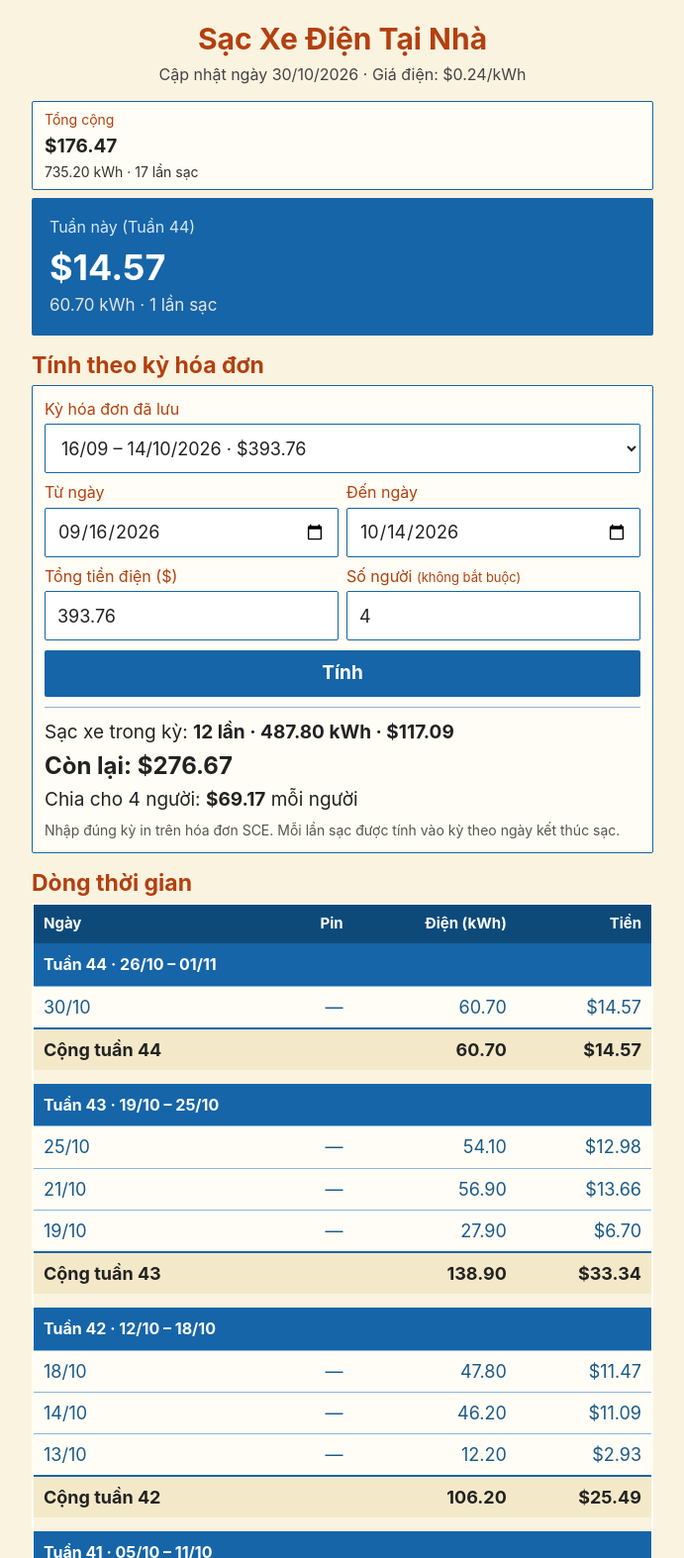
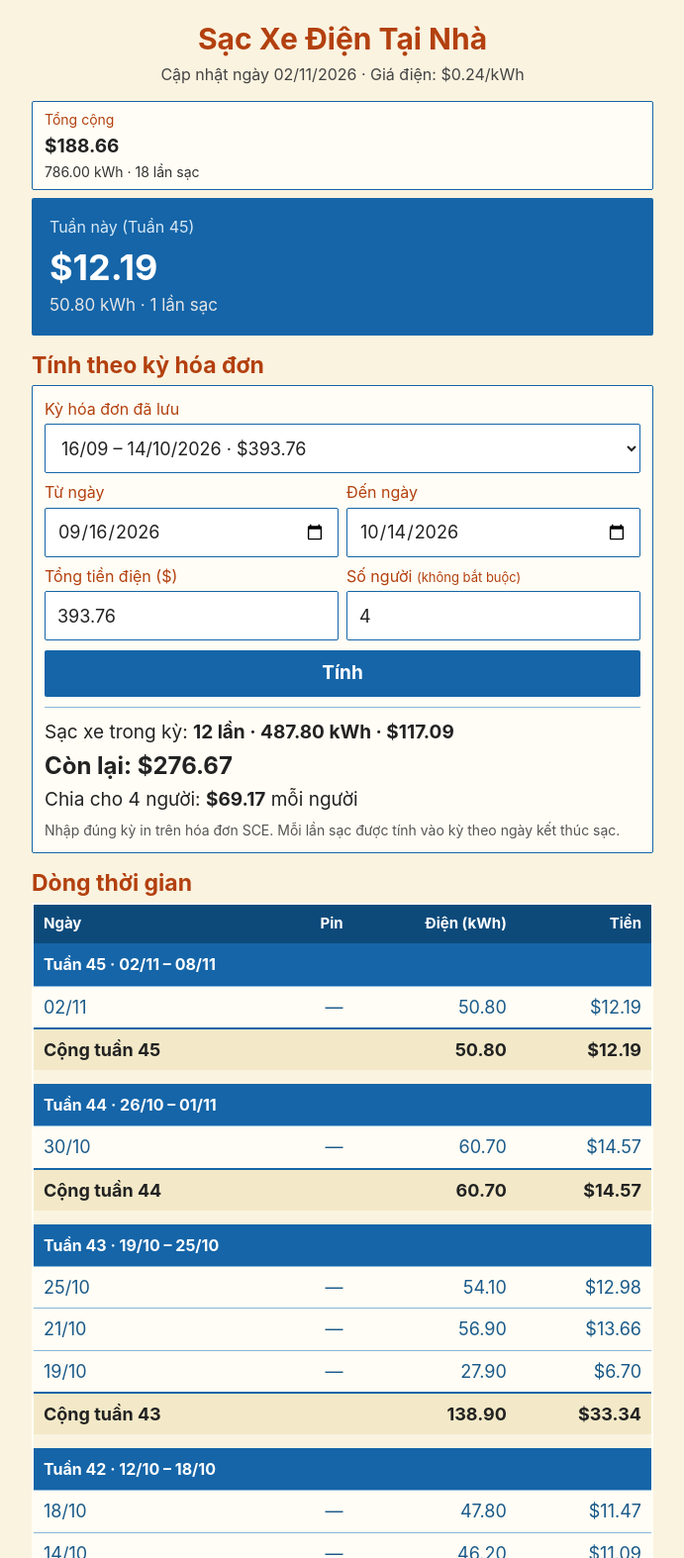
Before and after one commit to truongoi/truongid.com, a plain HTML site: page ev-t8k2x7m4q9/index.html in a window 1280 px wide. Shown: the top 1574 px of the page at 99% size, without its empty margins (294-985 px from the left). Drawn offline with Linux system fonts and the light colour scheme.

Commit message:
EV: log session 18 (2026-11-02, 50.80 kWh, $12.19)

```diff
--- a/ev-t8k2x7m4q9/index.html
+++ b/ev-t8k2x7m4q9/index.html
@@ -118,19 +118,19 @@
     <div class="wrap">
       <header>
         <h1>Sạc Xe Điện Tại Nhà</h1>
-        <p class="meta">Cập nhật ngày 30/10/2026 · Giá điện: $0.24/kWh</p>
+        <p class="meta">Cập nhật ngày 02/11/2026 · Giá điện: $0.24/kWh</p>
       </header>
 
       <section class="cards" aria-label="Tổng kết">
         <div class="card alltime">
           <p class="label">Tổng cộng</p>
-          <p class="big">$176.47</p>
-          <p class="detail">735.20 kWh · 17 lần sạc</p>
+          <p class="big">$188.66</p>
+          <p class="detail">786.00 kWh · 18 lần sạc</p>
         </div>
         <div class="card hero">
-          <p class="label">Tuần này (Tuần 44)</p>
-          <p class="big">$14.57</p>
-          <p class="detail">60.70 kWh · 1 lần sạc</p>
+          <p class="label">Tuần này (Tuần 45)</p>
+          <p class="big">$12.19</p>
+          <p class="detail">50.80 kWh · 1 lần sạc</p>
         </div>
       </section>
 
@@ -169,6 +169,9 @@
           <tr><th>Ngày</th><th>Pin</th><th>Điện (kWh)</th><th>Tiền</th></tr>
         </thead>
         <tbody>
+          <tr class="week"><td colspan="4">Tuần 45 · 02/11 – 08/11</td></tr>
+          <tr><td>02/11</td><td class="pin">—</td><td>50.80</td><td>$12.19</td></tr>
+          <tr class="sub"><td colspan="2">Cộng tuần 45</td><td>50.80</td><td>$12.19</td></tr>
           <tr class="week"><td colspan="4">Tuần 44 · 26/10 – 01/11</td></tr>
           <tr><td>30/10</td><td class="pin">—</td><td>60.70</td><td>$14.57</td></tr>
           <tr class="sub"><td colspan="2">Cộng tuần 44</td><td>60.70</td><td>$14.57</td></tr>
@@ -227,7 +230,8 @@
         { d: "2026-10-19", kwh: 27.90, cost: 6.70 },
         { d: "2026-10-21", kwh: 56.90, cost: 13.66 },
         { d: "2026-10-25", kwh: 54.10, cost: 12.98 },
-        { d: "2026-10-30", kwh: 60.70, cost: 14.57 }
+        { d: "2026-10-30", kwh: 60.70, cost: 14.57 },
+        { d: "2026-11-02", kwh: 50.80, cost: 12.19 }
       ];
       function money(n) { return "$" + (Math.round(n * 100) / 100).toFixed(2); }
       /* Saved SCE bill periods, newest first. Baked in by hand: when a new
```
Also changed, not shown: functions/_lib/ev-data.js (+8 -5 lines).
